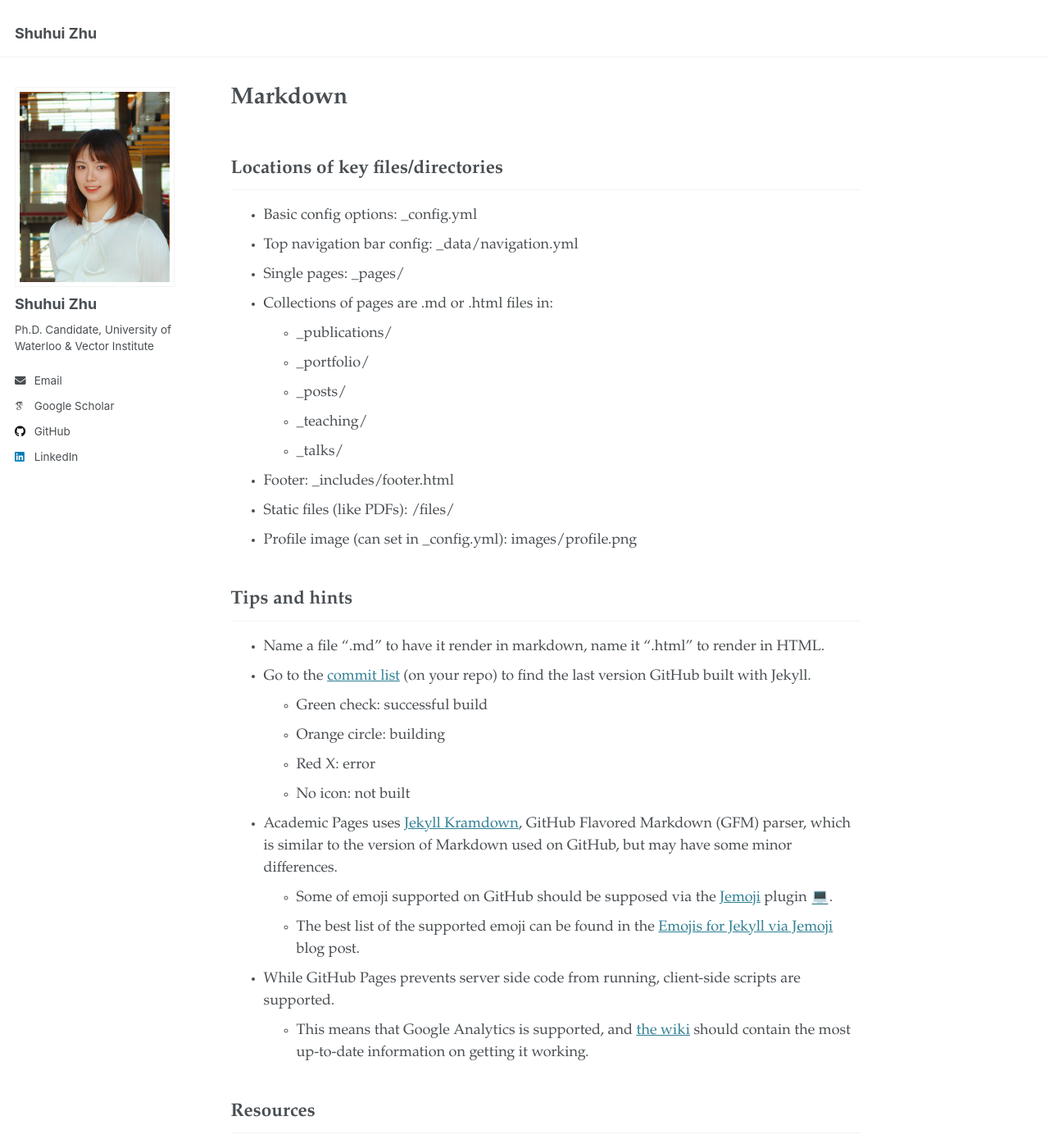
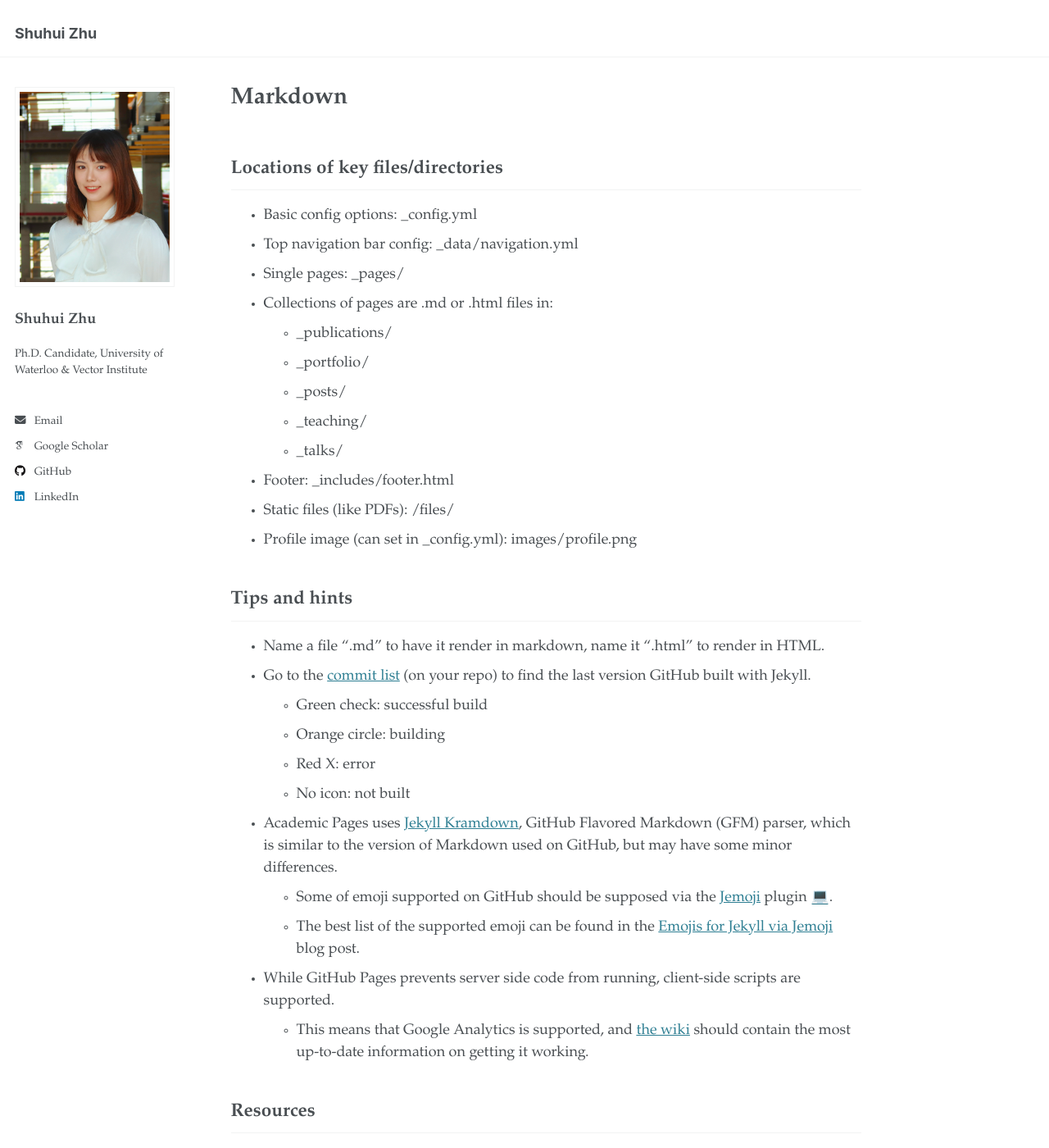
Before and after one commit to shuhui-zhu/shuhui-zhu.github.io, a Jekyll site: the page built from _pages/markdown.md, in a window 1280 px wide and 1400 px high. Shown: the whole window at 82% size. Built offline with Jekyll 4.4.1, drawn with Linux system fonts in a browser that asks for light colours; emoji names are drawn with the system emoji font; some web fonts are replaced.

Commit message:
modify sidebar scss

```diff
--- a/_sass/layout/_sidebar.scss
+++ b/_sass/layout/_sidebar.scss
@@ -38,7 +38,7 @@
 
   h2, h3, h4, h5, h6 {
     margin-bottom: 0;
-    font-family: $sans-serif-narrow;
+    font-family: $garamond;
   }
 
   h3, h4 {
@@ -46,7 +46,7 @@
   }
 
   p, li {
-    font-family: $sans-serif;
+    font-family: $garamond;
     font-size: $type-size-6;
     line-height: 1.5;
   }
@@ -79,7 +79,7 @@
 .author__avatar {
   display: table-cell;
   vertical-align: top;
-  width: 36px;
+  width: 48px;
   // set width only, for non-square avatars
   // height: 36px;
 
@@ -119,12 +119,12 @@
   margin: 0;
 
   @include breakpoint($large) {
-    margin-top: 10px;
-    margin-bottom: 10px;
+    margin-top: 30px;
+    margin-bottom: 30px;
   }
 }
 .sidebar .author__name {
-  font-family: $sans-serif;
+  font-family: $garamond;
   font-size: $type-size-5;
 }
 
@@ -148,8 +148,8 @@
   margin: 0;
 
   @include breakpoint($large) {
-    margin-top: 10px;
-    margin-bottom: 20px;
+    margin-top: 20px;
+    margin-bottom: 40px;
   }
 }
 
@@ -157,7 +157,7 @@
   position: relative;
   display: table-cell;
   vertical-align: middle;
-  font-family: $sans-serif;
+  font-family: $garamond;
   z-index: 10;
   position: relative;
   cursor: pointer;
```
